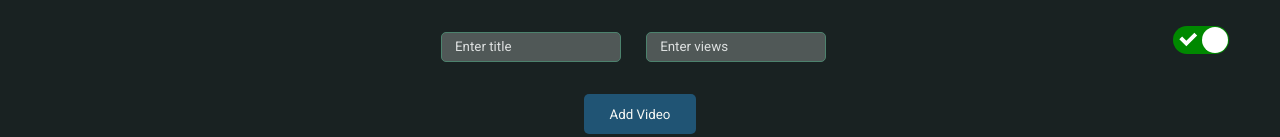
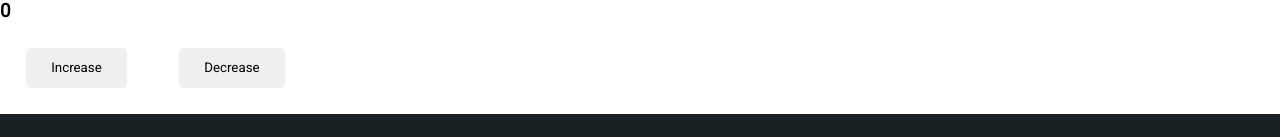
Before and after one commit to durgeshmehar/Youtube-CRUD-Project, a React (Vite) app: page / in a window 1280 px wide. Shown: the top 137 px of the page. Built offline with nearby package versions, Linux system fonts and the light colour scheme.

Commit message:
Adding counter and hooks successfully

```diff
--- a/src/App.jsx
+++ b/src/App.jsx
@@ -9,6 +9,7 @@ import Switch from 'react-switch';
 import ThemeContext from "./context/ThemeContext";
 import VideoDispatchContext from "./context/VideoDispatchContext" ;
 import VideosContext from "./context/videosContext";
+import Counter from"./component/Counter"
 
 function App() {
   const [mode, setmode] = useState('dark');
@@ -43,6 +44,7 @@ function App() {
         <VideosContext.Provider value={info}>
           <VideoDispatchContext.Provider value={dispatch}>
 
+        <Counter />
 
           <div className={`app-body ${mode}`} >
             {/* {<button className={`${theme}`} onClick={()=>setmode( mode==='dark'?'light':'dark')}>Mode</button> } */}
--- /dev/null
+++ b/src/component/Counter.jsx
@@ -0,0 +1,15 @@
+import {useCounter, useWindowSize} from "../hook/CounterHook"
+
+function Counter(){
+     const [count ,inc ,dec] =useCounter();
+     const [height ,width ] =useWindowSize();
+    return(
+        <>
+        <h3>{count}</h3>
+        <button onClick={inc}>Increase</button>
+        <button onClick={dec}>Decrease</button>
+        {console.log(`height : ${height}  width :${width}`)}
+        </>
+    )
+}
+export default Counter;
--- /dev/null
+++ b/src/hook/CounterHook.jsx
@@ -0,0 +1,19 @@
+import { useState } from "react";
+function useCounter(){
+   const [count ,setcount] =useState(0);
+
+   const inc =()=>{
+     setcount(count+1);
+   }
+   const dec =()=>{
+     setcount(count-1);
+   }
+
+   return [count ,inc,dec];
+}
+
+function useWindowSize(){
+
+    return [window.innerHeight ,window.innerWidth] ;
+}
+export {useCounter ,useWindowSize};
```
